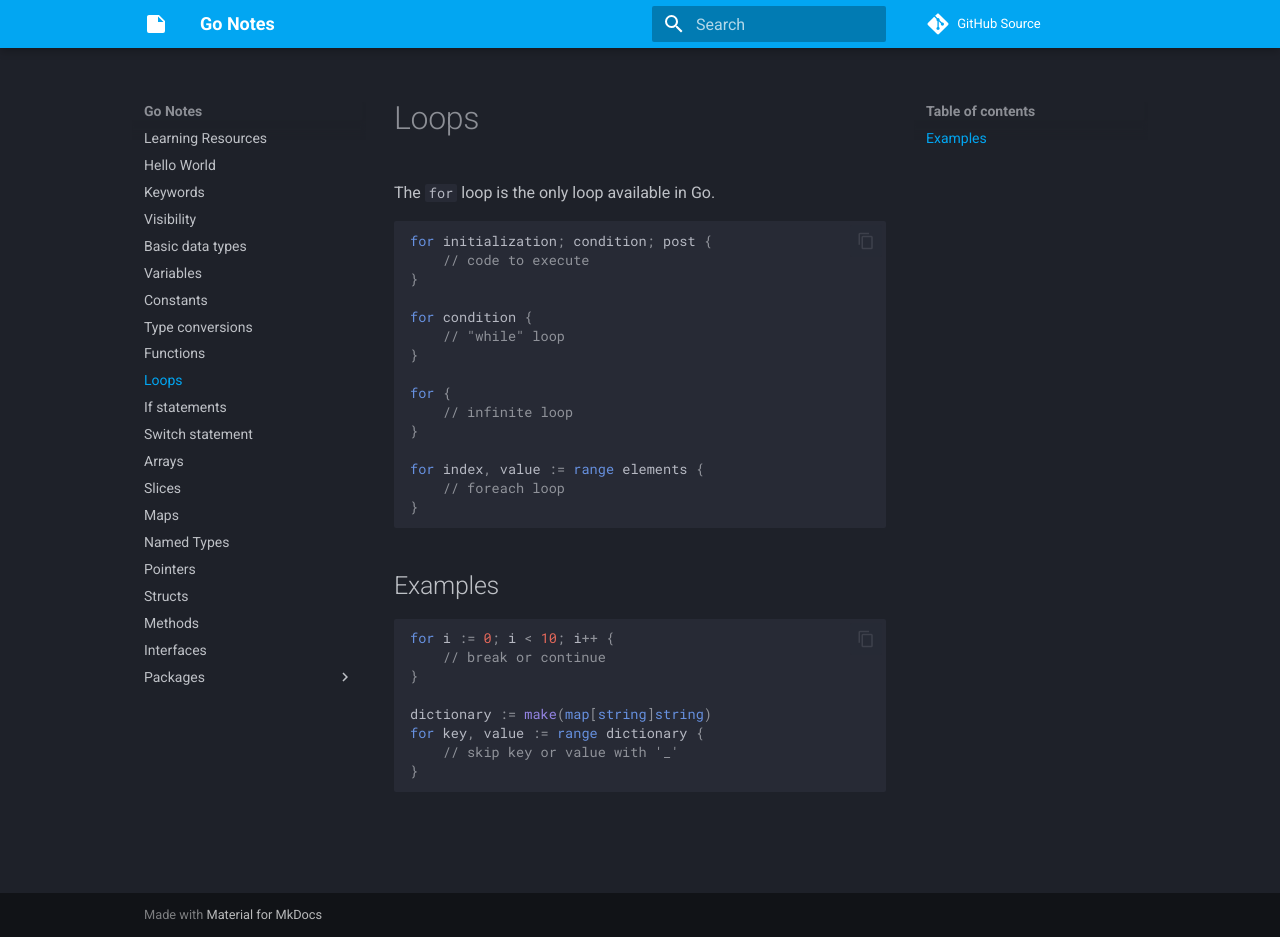
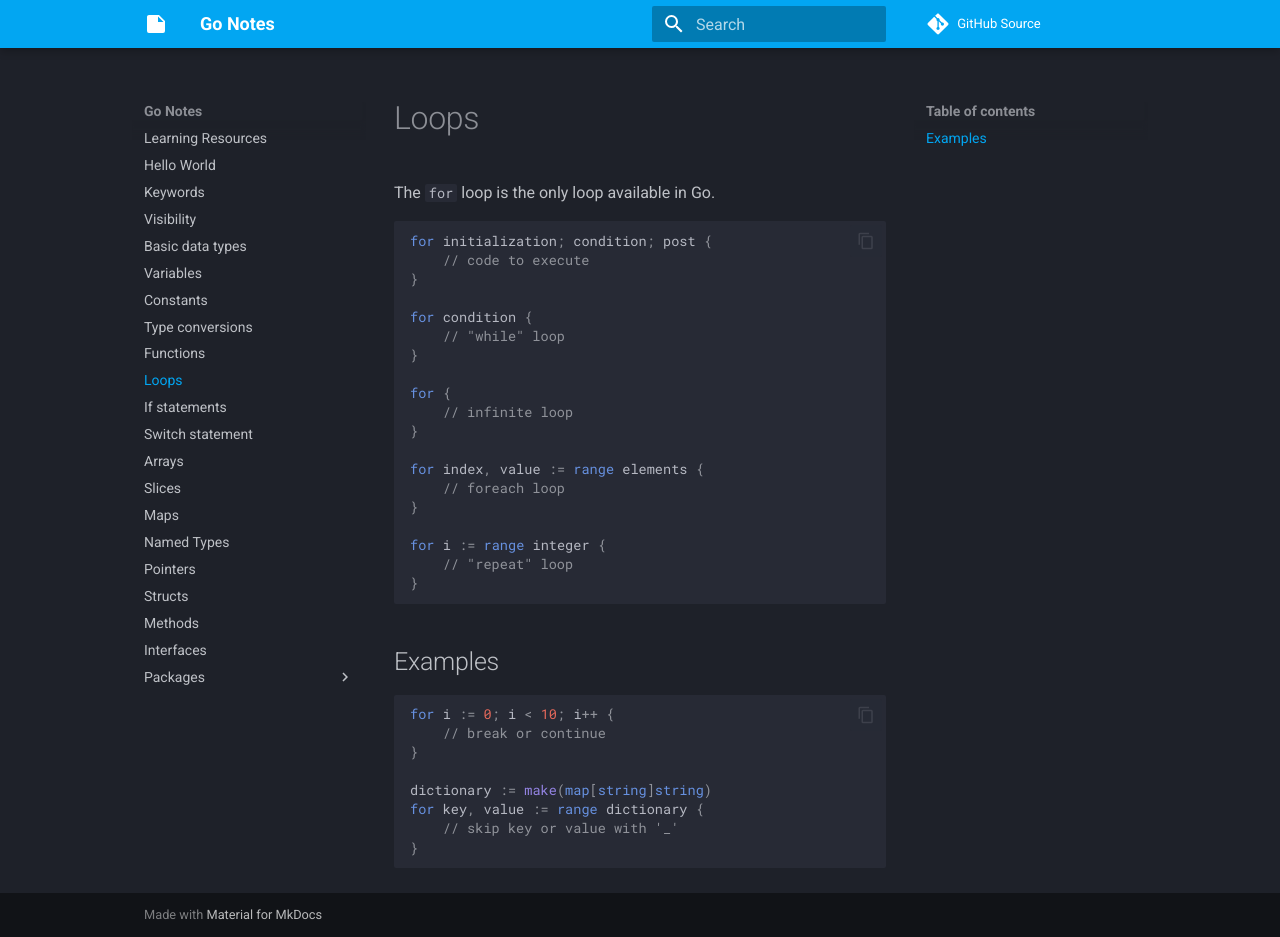
Before and after one commit to Lixfeld/go-notes, an MkDocs documentation site: the page built from docs/loops.md, in a window 1280 px wide and 937 px high. Built offline with MkDocs 1.6.1 and Material for MkDocs 9.7.7, drawn with Linux system fonts in a browser that asks for light colours; comment, search, counter and statistics services are not loaded.

Commit message:
Add more notes to loops

````diff
--- a/docs/loops.md
+++ b/docs/loops.md
@@ -18,6 +18,10 @@ for {
 for index, value := range elements {
     // foreach loop
 }
+
+for i := range integer {
+    // "repeat" loop
+}
 ```
 
 ## Examples
````
